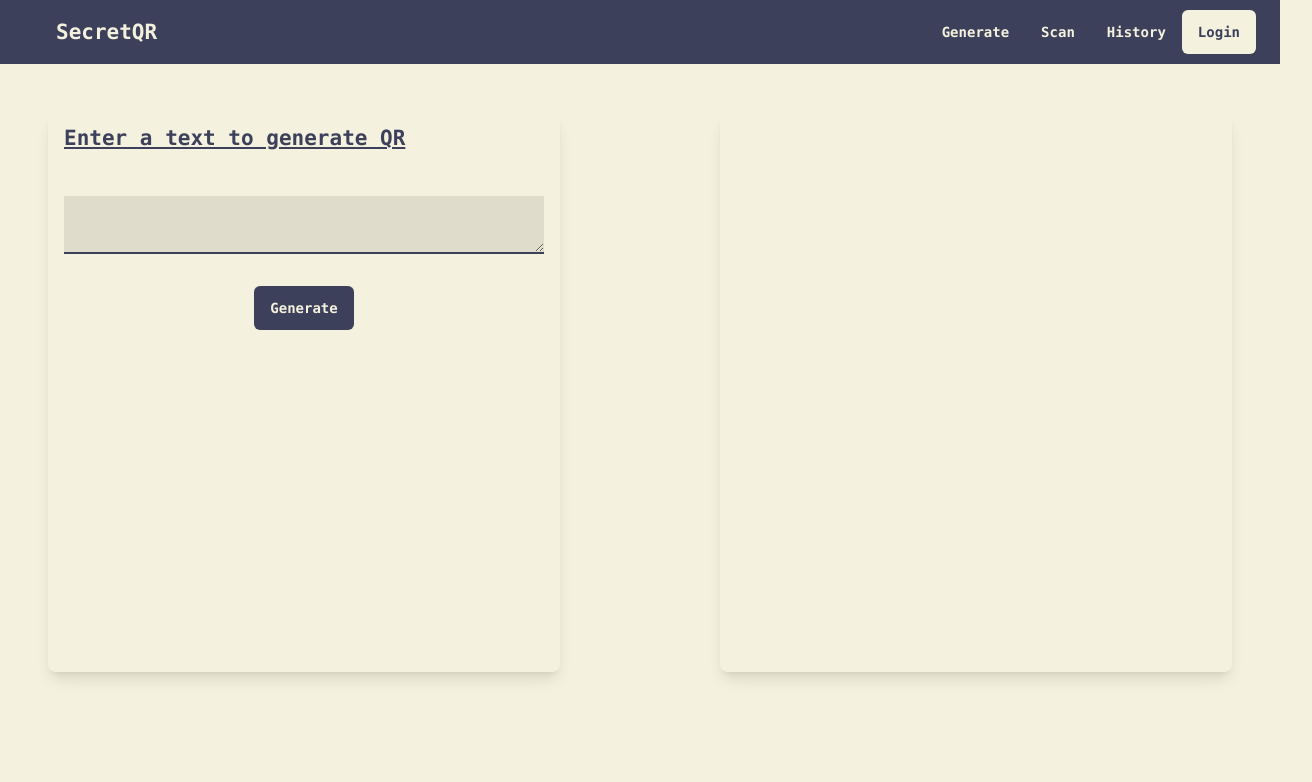
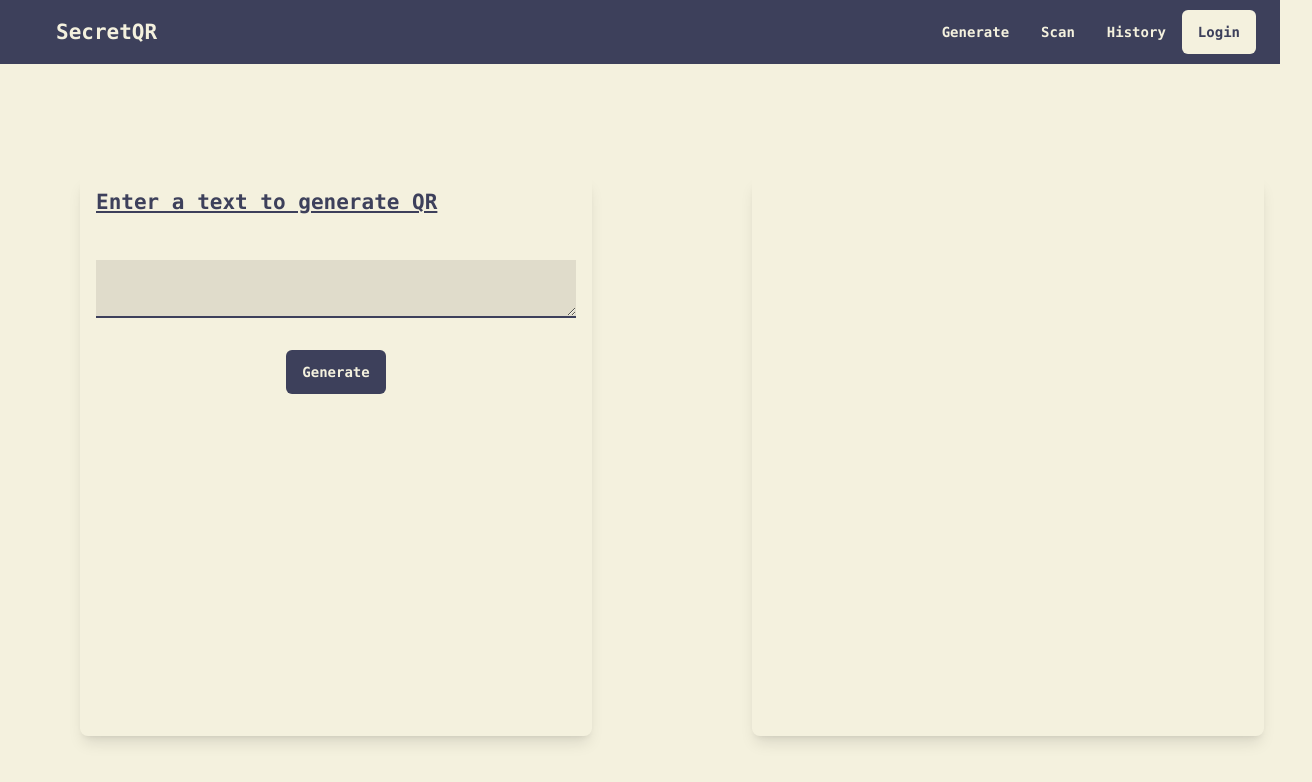
Before and after one commit to vikas2-sharma/secret-qr, a Next.js app: page /home in a window 1280 px wide. Shown: the top 782 px of the page, 1312 px wide, since content can reach past the window. Built offline with nearby package versions, Linux system fonts and the light colour scheme; no server answers.

Commit message:
moved header into root layout

```diff
--- a/src/app/components/header.tsx
+++ b/src/app/components/header.tsx
@@ -25,7 +25,7 @@ export default function Header() {
         id="options"
         className="row items-center h-full justify-center sm:flex hidden"
       >
-        <HeaderItem href="#">Generate</HeaderItem>
+        <HeaderItem href="/home">Generate</HeaderItem>
         <HeaderItem href="/scan">Scan</HeaderItem>
         <HeaderItem href="/history">History</HeaderItem>
         <ProfileButton user={userCookie.user} />
--- a/src/app/globals.css
+++ b/src/app/globals.css
@@ -51,6 +51,7 @@ body {
   background: var(--color-secondary);
   /* overflow-y: hidden; */
   height: 100lvh;
+  overflow-x: hidden;
 }
 
 h1 {
--- a/src/app/home/layout.tsx
+++ b/src/app/home/layout.tsx
@@ -7,8 +7,6 @@ function Layout({ children }: { children: ReactNode }) {
     <>
       <main className="flex min-h-screen flex-col items-center justify-between p-0">
         <div className="z-10 w-full items-center justify-between font-mono text-sm lg:flex">
-          <Header />
-
           <div className="w-full h-full absolute top-16 sm:p-8 p-4">
             <HomeContent />
           </div>
--- a/src/app/layout.tsx
+++ b/src/app/layout.tsx
@@ -1,6 +1,7 @@
 import type { Metadata } from "next";
 import { Inter } from "next/font/google";
 import "./globals.css";
+import Header from "./components/header";
 
 const inter = Inter({ subsets: ["latin"] });
 
@@ -17,7 +18,16 @@ export default function RootLayout({
   return (
     <html lang="en">
       <body className={`${inter.className} scrollbar`} style={{}}>
-        {children}
+        <main className="flex min-h-screen flex-col items-center justify-between p-0">
+          <div className="z-10 w-full items-center justify-between font-mono text-sm lg:flex">
+            <Header />
+
+            <div className="w-full h-full absolute top-16 sm:p-8 p-4">
+              {/* <HomeContent /> */}
+              {children}
+            </div>
+          </div>
+        </main>
       </body>
     </html>
   );
```
